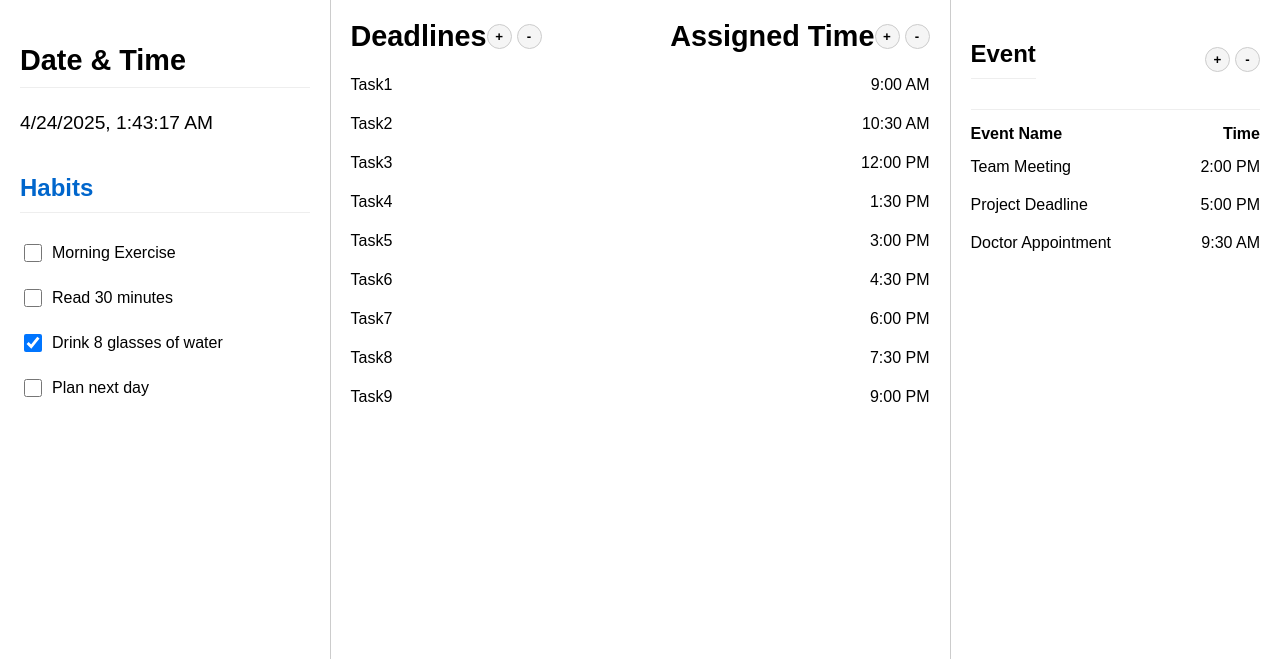
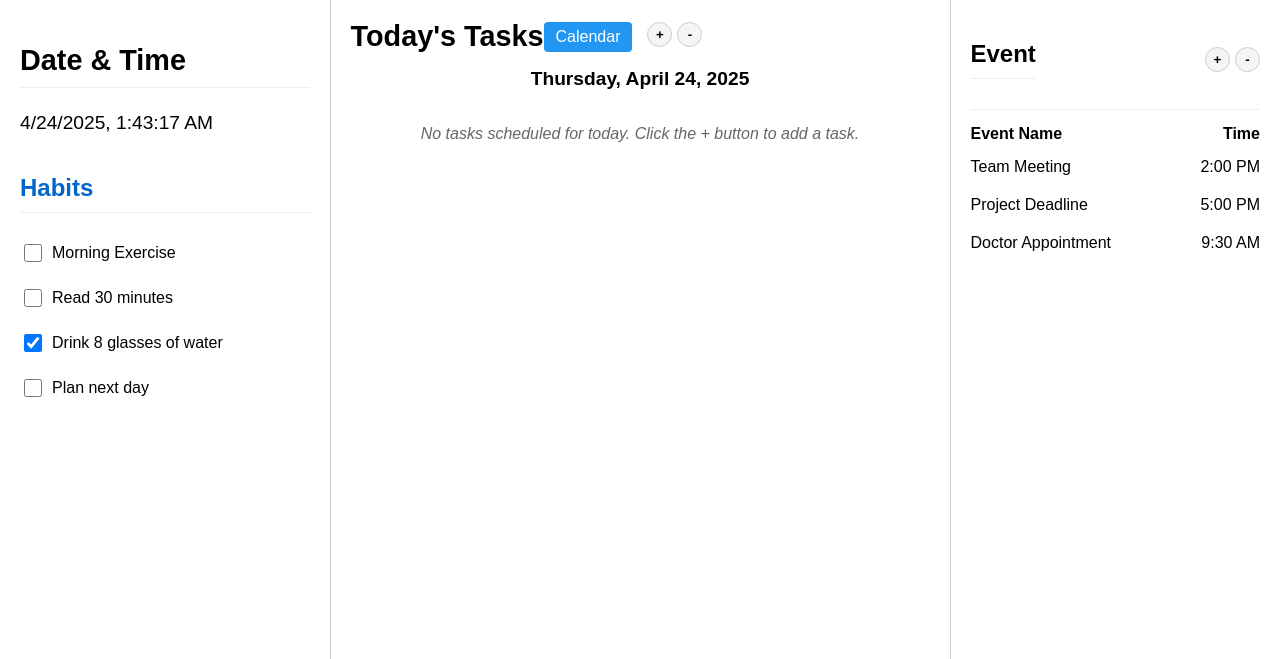
Before and after one commit to isabellaPhung/UCSC-CSE123-S25, a Python web app: template webserver/flask/templates/home.html in a window 1280 px wide. Shown: the top 659 px of the page. Run offline with Jinja, Linux system fonts and the light colour scheme; the template is opened without the code that fills it, so the values that code supplies are empty.

Commit message:
unix timestamp and calendar

```diff
--- a/webserver/flask/templates/home.html
+++ b/webserver/flask/templates/home.html
@@ -116,13 +116,20 @@
             text-align: right;
         }
 
-        .task-row, .time-row {
+        .task-row {
             padding: 8px 0;
             margin-bottom: 5px;
             cursor: pointer;
         }
 
-        .task-row:hover, .time-row:hover {
+        .time-row {
+            padding: 8px 0;
+            margin-bottom: 5px;
+            text-align: right;
+            color: #555;
+        }
+
+        .task-row:hover {
             background-color: #f0f0f0;
         }
 
@@ -208,6 +215,74 @@
             width: 90px;
             text-align: right;
         }
+
+        .task-details {
+            display: none;
+            padding: 10px;
+            margin-top: 5px;
+            background-color: #f9f9f9;
+            border: 1px solid #eee;
+            border-radius: 5px;
+        }
+
+        .task-details-visible {
+            display: block;
+        }
+
+        .task-description {
+            margin-bottom: 10px;
+        }
+
+        .task-due-date {
+            color: #666;
+            font-size: 0.9em;
+        }
+
+        .task-timestamp {
+            color: #888;
+            font-size: 0.8em;
+            margin-top: 5px;
+        }
+
+        .task-item {
+            display: flex;
+            justify-content: space-between;
+            padding: 8px;
+            border-bottom: 1px solid #eee;
+            cursor: pointer;
+        }
+
+        .task-item:hover {
+            background-color: #f5f5f5;
+        }
+
+        .task-name {
+            font-weight: bold;
+        }
+
+        .no-tasks-message {
+            text-align: center;
+            padding: 20px;
+            color: #666;
+            font-style: italic;
+        }
+
+        .current-date-display {
+            font-weight: bold;
+            margin-bottom: 15px;
+            font-size: 1.2em;
+            text-align: center;
+        }
+
+        .calendar-link {
+            background-color: #2196F3;
+            color: white;
+            padding: 6px 12px;
+            border-radius: 4px;
+            text-decoration: none;
+            display: inline-block;
+            margin-right: 10px;
+        }
     </style>
 </head>
 <body>
@@ -231,45 +306,19 @@
         <div class="deadlines-section">
             <div class="deadlines-header">
                 <div class="section-title">
-                    <h1>Deadlines</h1>
+                    <h1>Today's Tasks</h1>
                     <div class="controls">
-                        <button class="control-btn add-task">+</button>
-                        <button class="control-btn remove-task">-</button>
-                    </div>
-                </div>
-                <div class="section-title">
-                    <h1>Assigned Time</h1>
-                    <div class="controls">
-                        <button class="control-btn add-time">+</button>
-                        <button class="control-btn remove-time">-</button>
+                        <a href="calendar.html" class="calendar-link">Calendar</a>
+                        <button class="control-btn add-task" id="add-task-btn" title="Add Task">+</button>
+                        <button class="control-btn remove-task" title="Remove Task">-</button>
                     </div>
                 </div>
             </div>
 
-            <div class="tasks-container">
-                <div class="tasks-list" id="tasks-list">
-                    <div class="task-row">Task1</div>
-                    <div class="task-row">Task2</div>
-                    <div class="task-row">Task3</div>
-                    <div class="task-row">Task4</div>
-                    <div class="task-row">Task5</div>
-                    <div class="task-row">Task6</div>
-                    <div class="task-row">Task7</div>
-                    <div class="task-row">Task8</div>
-                    <div class="task-row">Task9</div>
-                </div>
+            <div class="current-date-display" id="current-date-display"></div>
 
-                <div class="assigned-times" id="assigned-times">
-                    <div class="time-row">9:00 AM</div>
-                    <div class="time-row">10:30 AM</div>
-                    <div class="time-row">12:00 PM</div>
-                    <div class="time-row">1:30 PM</div>
-                    <div class="time-row">3:00 PM</div>
-                    <div class="time-row">4:30 PM</div>
-                    <div class="time-row">6:00 PM</div>
-                    <div class="time-row">7:30 PM</div>
-                    <div class="time-row">9:00 PM</div>
-                </div>
+            <div id="today-tasks-container">
+                <!-- Today's tasks will be loaded here -->
             </div>
         </div>
     </div>
@@ -300,6 +349,10 @@
             const now = new Date();
             const dateTimeElement = document.getElementById('current-date-time');
             dateTimeElement.textContent = now.toLocaleString();
+
+            // Update today's date display
+            const options = { weekday: 'long', year: 'numeric', month: 'long', day: 'numeric' };
+            document.getElementById('current-date-display').textContent = now.toLocaleDateString(undefined, options);
         }
 
         // Update every second
@@ -350,6 +403,86 @@
                 habitItem.appendChild(checkbox);
                 habitItem.appendChild(habitText);
                 habitsList.appendChild(habitItem);
+            });
+        }
+
+        // Load today's tasks from localStorage
+        function loadTodaysTasks() {
+            const tasks = JSON.parse(localStorage.getItem('tasksList')) || [];
+            const tasksContainer = document.getElementById('today-tasks-container');
+            tasksContainer.innerHTML = '';
+
+            // Get today's date in YYYY-MM-DD format
+            const today = new Date();
+            const year = today.getFullYear();
+            const month = String(today.getMonth() + 1).padStart(2, '0');
+            const day = String(today.getDate()).padStart(2, '0');
+            const todayStr = `${year}-${month}-${day}`;
+
+            // Filter tasks for today
+            const todaysTasks = tasks.filter(task => task.dueDate === todayStr);
+
+            // Sort by time
+            todaysTasks.sort((a, b) => {
+                return a.timestamp - b.timestamp;
+            });
+
+            // Check if there are any tasks for today
+            if (todaysTasks.length === 0) {
+                const noTasksMsg = document.createElement('div');
+                noTasksMsg.className = 'no-tasks-message';
+                noTasksMsg.textContent = 'No tasks scheduled for today. Click the + button to add a task.';
+                tasksContainer.appendChild(noTasksMsg);
+                return;
+            }
+
+            // Display today's tasks
+            todaysTasks.forEach((task, index) => {
+                const taskItem = document.createElement('div');
+                taskItem.className = 'task-item';
+                taskItem.dataset.index = index;
+
+                const taskName = document.createElement('div');
+                taskName.className = 'task-name';
+                taskName.textContent = task.name;
+
+                const taskTime = document.createElement('div');
+                taskTime.className = 'task-time';
+                taskTime.textContent = task.displayTime;
+
+                taskItem.appendChild(taskName);
+                taskItem.appendChild(taskTime);
+
+                // Create task details section
+                const taskDetails = document.createElement('div');
+                taskDetails.className = 'task-details';
+
+                // Add description
+                const description = document.createElement('div');
+                description.className = 'task-description';
+                description.textContent = task.description || 'No description provided';
+                taskDetails.appendChild(description);
+
+                // Add due date/time
+                const dueDate = document.createElement('div');
+                dueDate.className = 'task-due-date';
+                dueDate.textContent = `Due: ${new Date(task.timestamp * 1000).toLocaleString()}`;
+                taskDetails.appendChild(dueDate);
+
+                // Add timestamp
+                const timestamp = document.createElement('div');
+                timestamp.className = 'task-timestamp';
+                timestamp.textContent = `Unix Timestamp: ${task.timestamp}`;
+                taskDetails.appendChild(timestamp);
+
+                // Toggle details visibility on click
+                taskItem.addEventListener('click', function() {
+                    taskDetails.classList.toggle('task-details-visible');
+                });
+
+                // Append to task container
+                tasksContainer.appendChild(taskItem);
+                tasksContainer.appendChild(taskDetails);
             });
         }
 
@@ -493,95 +626,46 @@
             });
         }
 
-        // Make elements editable on click
-        function makeEditable(element) {
-            const currentText = element.textContent;
-            const input = document.createElement('input');
-            input.type = 'text';
-            input.value = currentText;
-            input.className = 'editable-input';
-
-            // Replace the element with the input
-            element.textContent = '';
-            element.appendChild(input);
-            input.focus();
-
-            // Save on enter or blur
-            function saveEdit() {
-                if (input.parentElement) {
-                    const newText = input.value.trim() || currentText;
-                    input.parentElement.textContent = newText;
-                    input.parentElement.addEventListener('click', handleClick);
-                }
-            }
-
-            input.addEventListener('blur', saveEdit);
-            input.addEventListener('keydown', function(e) {
-                if (e.key === 'Enter') {
-                    saveEdit();
-                }
-            });
-
-            // Remove the click event during editing
-            element.removeEventListener('click', handleClick);
-        }
-
-        function handleClick(e) {
-            if (e.target.classList.contains('task-row') ||
-                e.target.classList.contains('time-row')) {
-                makeEditable(e.target);
-            }
-        }
-
-        // Initialize editable elements
+        // Initialize the page
         document.addEventListener('DOMContentLoaded', function() {
-            // Load habits and events
+            // Load habits, tasks, and events
             loadHabits();
+            loadTodaysTasks();
             loadEvents();
-
-            // Set up task and time editing
-            document.querySelectorAll('.task-row, .time-row').forEach(item => {
-                item.addEventListener('click', handleClick);
-            });
         });
 
-        // Task management
-        document.querySelector('.add-task').addEventListener('click', function() {
-            const tasksList = document.getElementById('tasks-list');
-            const newTaskNumber = tasksList.children.length + 1;
-            const newTask = document.createElement('div');
-            newTask.className = 'task-row';
-            newTask.textContent = `Task${newTaskNumber}`;
-            newTask.addEventListener('click', handleClick);
-            tasksList.appendChild(newTask);
+        // Task management - Redirect to add task page
+        document.getElementById('add-task-btn').addEventListener('click', function() {
+            window.location.href = 'add-task.html';
         });
 
+        // Remove task functionality
         document.querySelector('.remove-task').addEventListener('click', function() {
-            const tasksList = document.getElementById('tasks-list');
-            if (tasksList.children.length > 0) {
-                tasksList.removeChild(tasksList.lastChild);
-            }
-        });
+            const tasks = JSON.parse(localStorage.getItem('tasksList')) || [];
 
-        // Time management
-        document.querySelector('.add-time').addEventListener('click', function() {
-            const timesList = document.getElementById('assigned-times');
-            const newTime = document.createElement('div');
-            newTime.className = 'time-row';
+            // Get today's date in YYYY-MM-DD format for filtering
+            const today = new Date();
+            const year = today.getFullYear();
+            const month = String(today.getMonth() + 1).padStart(2, '0');
+            const day = String(today.getDate()).padStart(2, '0');
+            const todayStr = `${year}-${month}-${day}`;
 
-            // Generate a new time based on the last time
-            const lastTime = timesList.lastChild ? timesList.lastChild.textContent : "8:00 AM";
-            const newTimeValue = generateNextTime(lastTime);
+            // Find tasks from today
+            const todaysTasks = tasks.filter(task => task.dueDate === todayStr);
 
-            newTime.textContent = newTimeValue;
-            newTime.addEventListener('click', handleClick);
-            timesList.appendChild(newTime);
-        });
+            if (todaysTasks.length > 0) {
+                // Find the index of the last task for today in the original array
+                const lastTaskIndex = tasks.findIndex(task =>
+                    task.timestamp === todaysTasks[todaysTasks.length - 1].timestamp &&
+                    task.name === todaysTasks[todaysTasks.length - 1].name
+                );
 
-        document.querySelector('.remove-time').addEventListener('click', function() {
-            const timesList = document.getElementById('assigned-times');
-            if (timesList.children.length > 0) {
-                timesList.removeChild(timesList.lastChild);
+                if (lastTaskIndex !== -1) {
+                    // Remove the task
+                    tasks.splice(lastTaskIndex, 1);
+                    localStorage.setItem('tasksList', JSON.stringify(tasks));
+                    loadTodaysTasks(); // Refresh the display
+                }
             }
         });
 
@@ -602,31 +686,21 @@
             }
         });
 
-        // Helper function to generate next time
-        function generateNextTime(timeStr) {
-            // Parse time string like "9:00 AM" or "1:30 PM"
-            const [time, period] = timeStr.split(' ');
-            let [hours, minutes] = time.split(':').map(Number);
+        // Helper function to check if two dates are the same day
+        function isSameDay(timestamp1, timestamp2) {
+            const date1 = new Date(timestamp1 * 1000);
+            const date2 = new Date(timestamp2 * 1000);
 
-            // Add 1.5 hours
-            minutes += 30;
-            if (minutes >= 60) {
-                hours += 1;
-                minutes -= 60;
-            }
-            hours += 1;
+            return date1.getFullYear() === date2.getFullYear() &&
+                   date1.getMonth() === date2.getMonth() &&
+                   date1.getDate() === date2.getDate();
+        }
 
-            // Handle period change
-            let newPeriod = period;
-            if (hours > 12) {
-                hours -= 12;
-                newPeriod = period === 'AM' ? 'PM' : 'AM';
-            }
-            if (hours === 12) {
-                newPeriod = period === 'AM' ? 'PM' : 'AM';
-            }
-
-            return `${hours}:${minutes.toString().padStart(2, '0')} ${newPeriod}`;
+        // Helper function to format date for display
+        function formatDate(timestamp) {
+            const date = new Date(timestamp * 1000);
+            const options = { weekday: 'long', year: 'numeric', month: 'long', day: 'numeric' };
+            return date.toLocaleDateString(undefined, options);
         }
     </script>
 </body>
```
